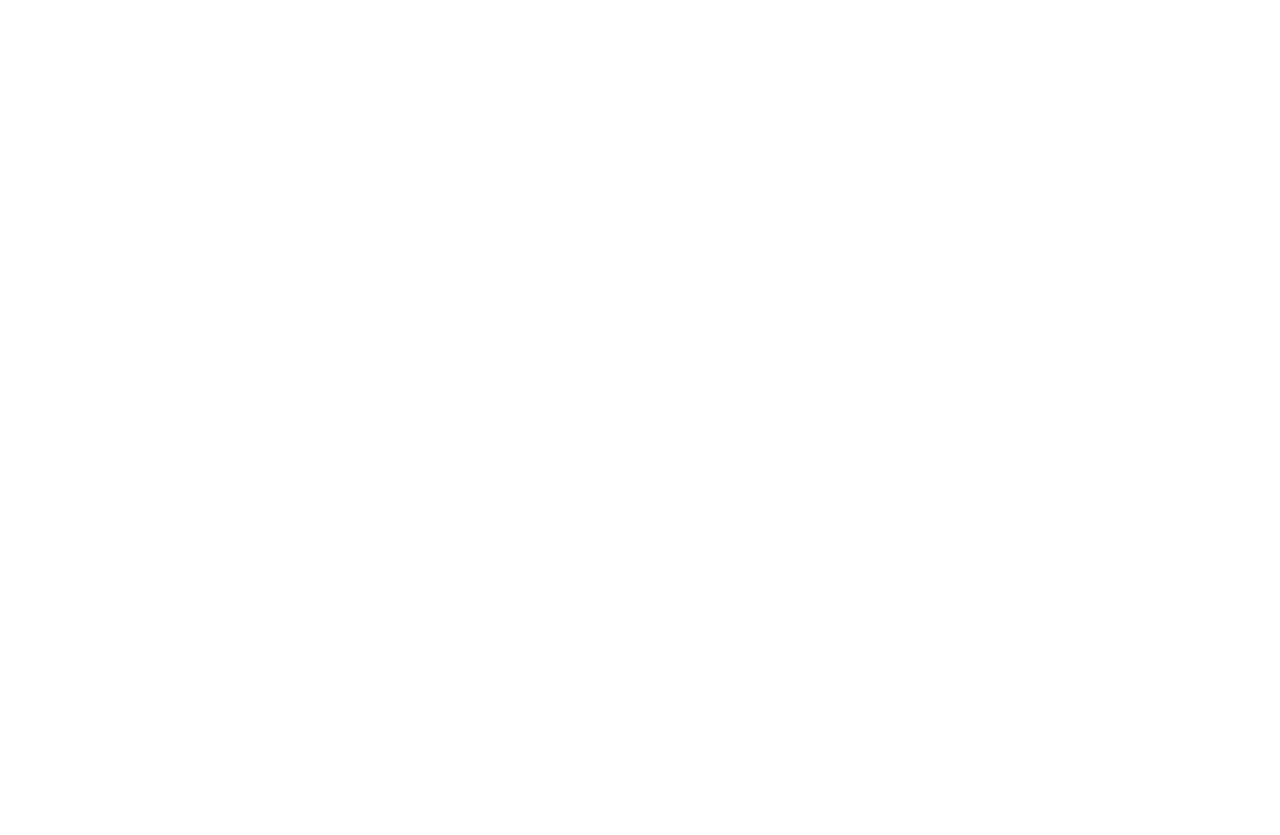
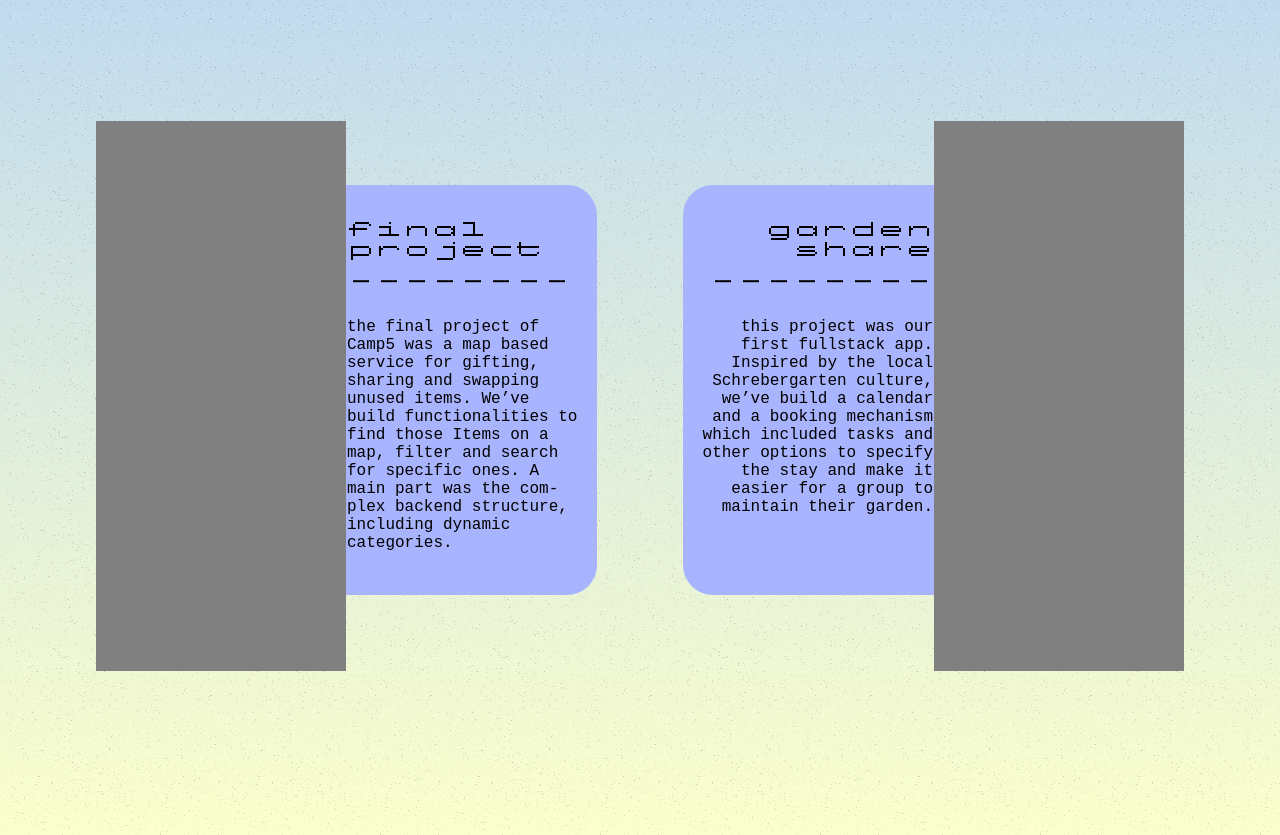
Before and after one commit to inpatr/portfoliov3, a Next.js app: page / in a window 1280 px wide. Shown: the part 1580-2415 px from the top of the page. Before the commit the page ends 1429 px from the top, so only its background shows below. Built offline with nearby package versions, Linux system fonts and the light colour scheme.

Commit message:
applied project cards

```diff
--- /dev/null
+++ b/components/ProjectCard.tsx
@@ -0,0 +1,25 @@
+type Props = {
+  imgclass: string;
+  cardclass: string;
+  header: string;
+  content: string;
+};
+
+const ProjectCard = ({ imgclass, cardclass, header, content }: Props) => {
+  return (
+    <div className="projectcontainer">
+      <div className="cardcontainer">
+        <div className={imgclass}></div>
+        <div className={cardclass}>
+          <div className="alter-h">
+            <p>{header}</p>
+            <p>--------</p>
+          </div>
+          <p>{content}</p>
+        </div>
+      </div>
+    </div>
+  );
+};
+
+export default ProjectCard;
--- a/pages/index.tsx
+++ b/pages/index.tsx
@@ -3,6 +3,7 @@
 import Header from "../components/Header";
 import AOS from "aos";
 import { useEffect } from "react";
+import ProjectCard from "../components/ProjectCard";
 
 const arrowdown = (
   <svg
@@ -93,6 +94,27 @@
             </div>
           </div>
         </section>
+        <section>
+          <h3 className="sections-header">projects</h3>
+        </section>
+        <section className="projects">
+          <ProjectCard
+            imgclass="imagecontainer-left"
+            cardclass="card-left"
+            header="final project"
+            content="the final project of Camp5 was a map based service for gifting,
+            sharing and swapping unused items. We’ve build functionalities to
+            find those Items on a map, filter and search for specific ones. A
+            main part was the com-plex backend structure, including dynamic
+            categories."
+          />
+          <ProjectCard
+            imgclass="imagecontainer-right"
+            cardclass="card-right"
+            header="garden share"
+            content="this project was our first fullstack app. Inspired by the local Schrebergarten culture, we’ve build a calendar and a booking mechanism which included tasks and other options to specify the stay and make it easier for a group to maintain their garden."
+          />
+        </section>
       </main>
     </div>
   );
--- a/styles/globals.css
+++ b/styles/globals.css
@@ -78,7 +78,7 @@
 }
 
 li {
-  text-decoration: none;
+  list-style-type: none;
 }
 
 /* ---------- MAIN ---------- */
@@ -166,9 +166,9 @@
   line-height: 130%;
 }
 
-.facts > li {
+/* .facts > li {
   list-style-type: none;
-}
+} */
 
 /* .about > p:nth-of-type(2) {
   text-align: center;
@@ -212,3 +212,78 @@
 .aboutheader {
   padding-left: 18rem;
 }
+
+/* ------- PROJECTS -------- */
+
+.sectionsheader {
+  text-align: center;
+  padding-bottom: 5rem;
+  margin-bottom: 5rem;
+}
+
+.projects {
+  display: flex;
+  width: screen;
+  flex-direction: row;
+}
+
+.projectcontainer {
+  position: relative;
+  width: 50%;
+}
+
+.alter-h {
+  font-family: FT88-Expanded;
+  font-size: 20px;
+}
+
+.alter-h > p:last-child {
+  line-height: 5%;
+}
+
+.cardcontainer {
+  /* position: relative; */
+  display: flex;
+  padding: 0 2.5rem 0 2.5rem;
+  justify-content: center;
+  align-items: center;
+}
+
+.imagecontainer-left {
+  position: absolute;
+  background-color: grey;
+  width: 250px;
+  height: 550px;
+  top: -4rem;
+  left: -8rem;
+}
+
+.card-left {
+  display: flex;
+  background-color: #a9b4ff;
+  flex-direction: column;
+  width: 330px;
+  height: 410px;
+  border-radius: 0 30px 30px 0;
+  padding: 1rem 1rem 1rem 5rem;
+}
+
+.imagecontainer-right {
+  position: absolute;
+  background-color: grey;
+  width: 250px;
+  height: 550px;
+  top: -4rem;
+  right: -8rem;
+}
+
+.card-right {
+  display: flex;
+  background-color: #a9b4ff;
+  flex-direction: column;
+  width: 330px;
+  height: 410px;
+  border-radius: 30px 0px 0px 30px;
+  padding: 1rem 5rem 1rem 1rem;
+  text-align: right;
+}
```
Also changed, not shown: pages/test.tsx (added, +27 -0 lines).
